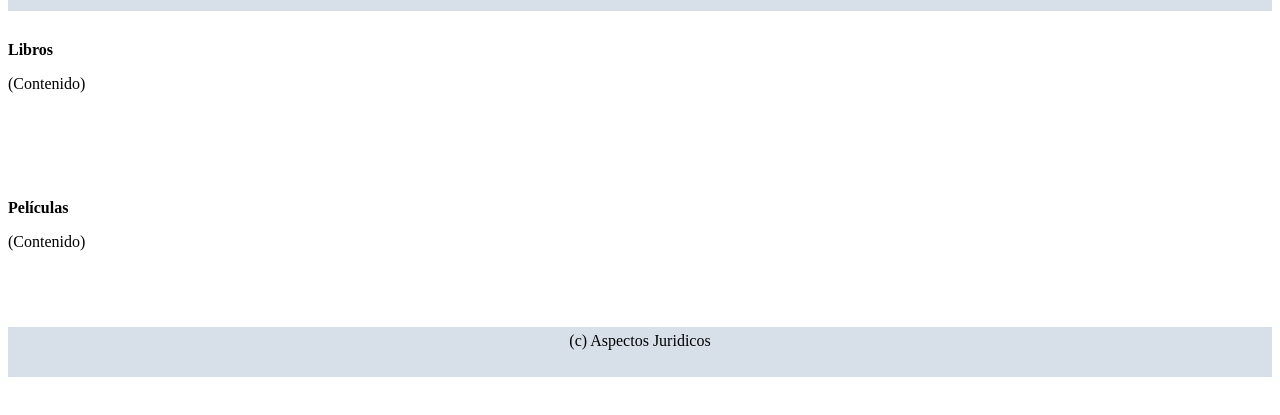
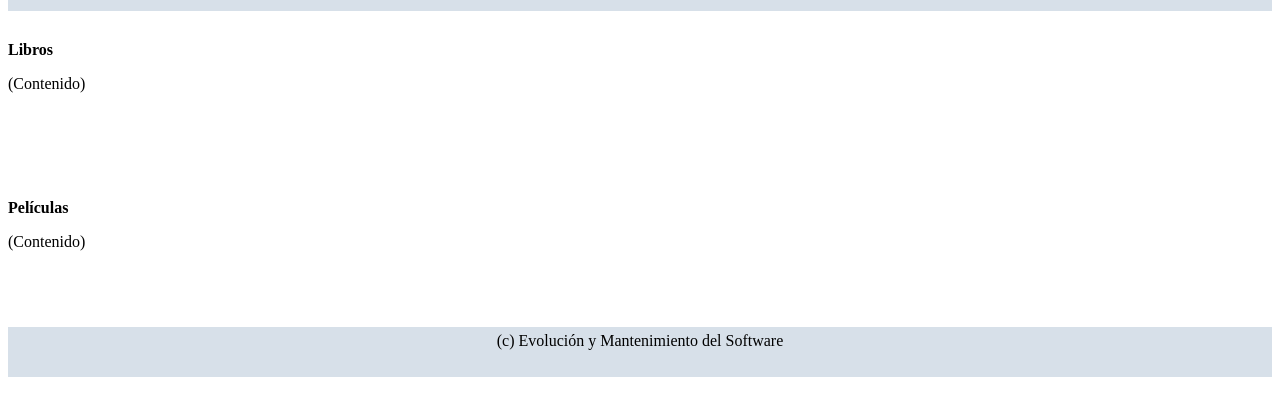
Before and after one commit to anthonywillismunoz/GrupoTarde4TrabajoGIT, a plain HTML site: page index.html in a window 1280 px wide. Shown: the part 97-512 px from the top of the page. Drawn offline with Linux system fonts and the light colour scheme.

Commit message:
fix bug 1

```diff
--- a/index.html
+++ b/index.html
@@ -22,7 +22,7 @@
  </section>
  <!-- Pie de pagina -->
  <footer>
- (c) Aspectos Juridicos
+ (c) Evolución y Mantenimiento del Software
  </footer>
 </body>
 </html>
```
